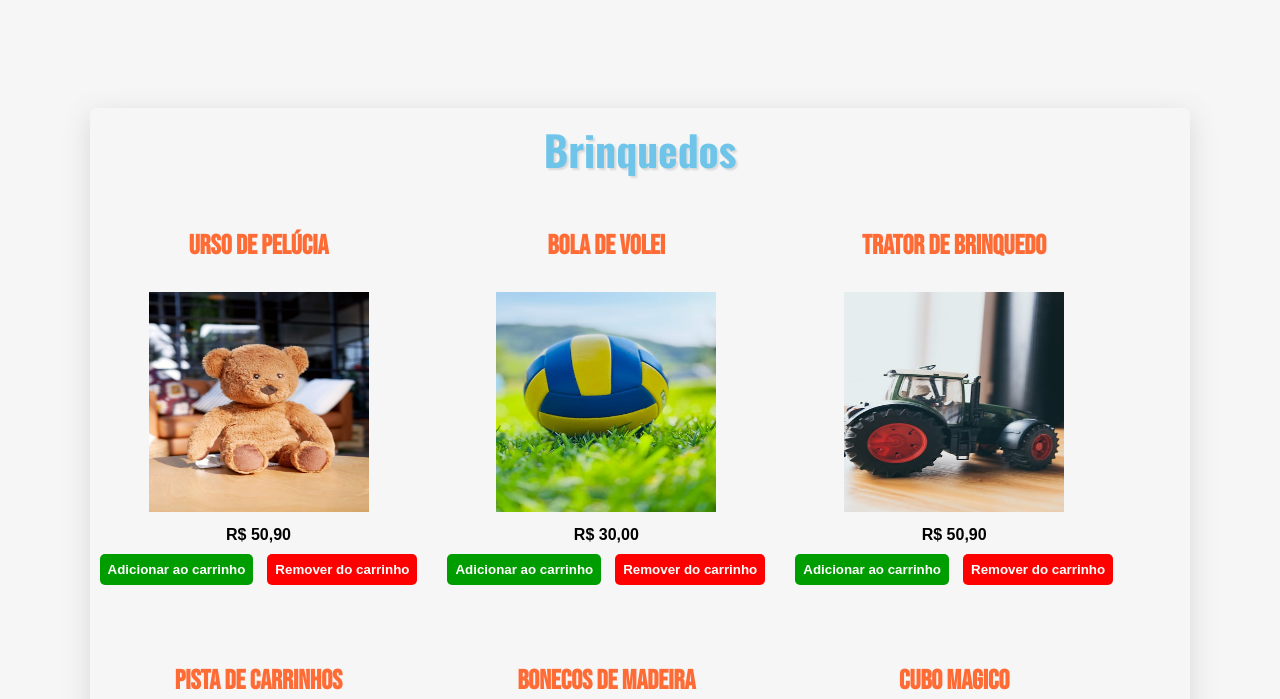
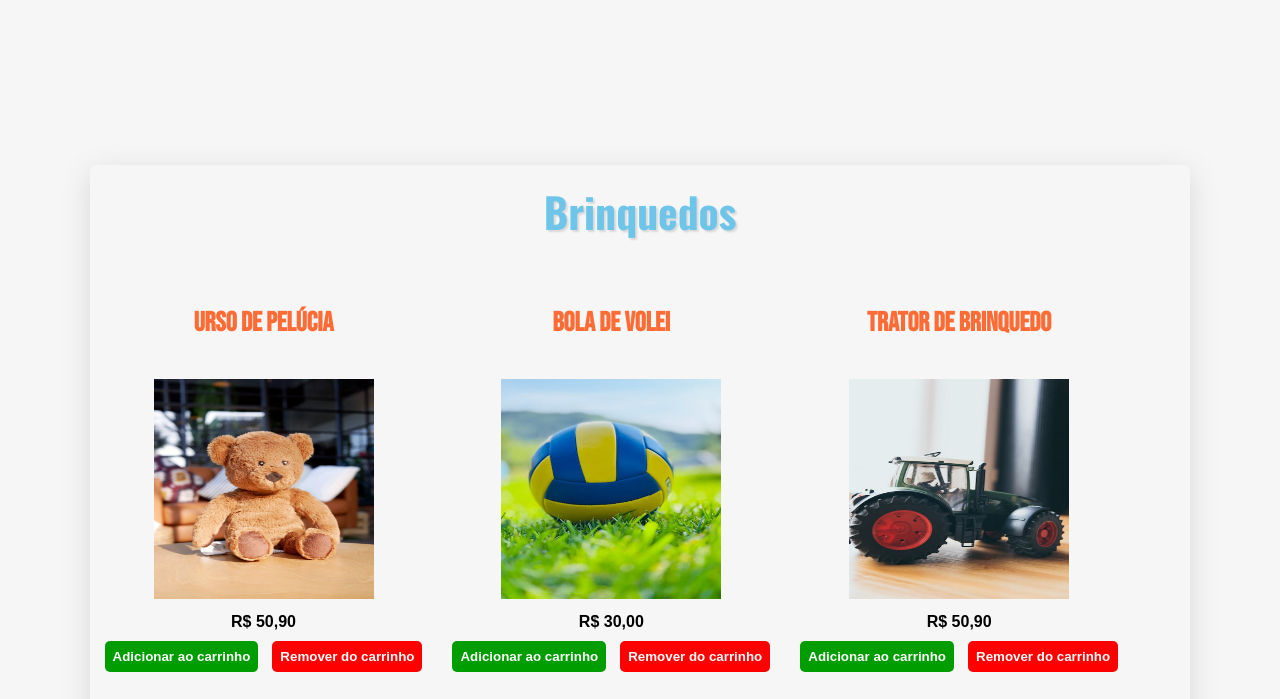
Before and after one commit to ericksantanay/Loja_de_Brinquedos, a plain HTML site: page index.html in a window 1280 px wide. Shown: the part 932-1631 px from the top of the page. Drawn offline with nearby package versions, Linux system fonts and the light colour scheme; a web font is replaced by a local one.

```diff
--- a/index.html
+++ b/index.html
@@ -10,7 +10,7 @@
     <link rel="stylesheet" href="https://fonts.googleapis.com/css2?family=Material+Symbols+Outlined:opsz,wght,FILL,GRAD@20..48,100..700,0..1,-50..200&icon" />
 </head>
 <body>
-    <header class="he" id="#inicio"> <!--Header / Inicio-->
+    <header> <!--Header / Inicio-->
         <nav> <!--Nav / Inicio-->
              <span id="menu_burguer" class="material-symbols-outlined" onclick="ClickMenu()">menu</span>
             <img src="img/logo.png" alt="logo">
@@ -47,7 +47,7 @@
         </div> <!--Mobile Menu / Fim-->
 
     </header> <!--Header Fim-->
-    <main> <!--Main / Inicio-->
+    <main id="#inicio"> <!--Main / Inicio-->
         <div class="foto_fundo"> <!--Div background / Inicio-->
             <!--bacground, foto do Mario-->
         </div> <!--Div background / Fim-->
@@ -119,8 +119,8 @@
             </div> <!--Div container dos brinquedos / Fim-->
         </section> <!--Section brinquedos / Fim-->
 
-        <section id="#sobre" class="section_sobre"> <!--Sobre A loja / Inicio-->
-            <div class="contaiener_sobre">
+        <section class="section_sobre"> <!--Sobre A loja / Inicio-->
+            <div id="#sobre" class="contaiener_sobre">
                 <article id="Sobre_loja"> <!--Article / Inicio-->
                     <h2>Sobre a nossa loja 🧸✨</h2>
                     <p>Bem-vindo à Brinquedolândia!
@@ -128,7 +128,7 @@
                     </p>
 
                     <p>
-                        Em nossa loja, você encontra desde clássicos como carrinhos e bonecas até opções modernas, educativas e interativas.     Trabalhamos sempre para garantir produtos de qualidade, com segurança e carinho em cada detalhe.
+                        Em nossa loja, você encontra desde clássicos como carrinhos e bonecas até opções modernas, educativas e interativas. Trabalhamos sempre para garantir produtos de qualidade, com segurança e carinho em cada detalhe.
                     </p>
 
                     <p>
--- a/style.css
+++ b/style.css
@@ -34,7 +34,7 @@
 /*Header / Cabeçalho*/
 header {
     width: 100%;
-    padding: 20px 7%;
+    padding: 10px 7%;
     background-color: #594328;
     color: var(--branco);
     position: fixed;
@@ -97,7 +97,7 @@ header #mobile_menu ul li,a {
 /*Main / 'Corpo do Site'*/
 
 main {
-    padding: 130px 7%;
+    padding: 110px 7%;
     background-color: #e4e4e452;
 }
 
@@ -111,12 +111,12 @@ main .foto_fundo {
     background-repeat: no-repeat;
 }
 
+
 /*Parte dos brinquedos*/
-
 main .brinq {
     text-align: center;
-    margin-top: 10%;
-    padding: 10px;
+    margin-top: 17%;
+    padding: 15px;
     box-shadow: rgba(100, 100, 111, 0.2) 0px 7px 29px 0px;
     border-radius: 6px;
 }
@@ -139,8 +139,8 @@ main .brinq .container_brinquedos .brinquedos {
 }
 
 main .brinq .container_brinquedos .brinquedos h2 {
-    margin-top: 20px;
-    padding: 30px;
+    margin-top: 25px;
+    padding: 40px;
     font-size: 1.7rem;
     color: var(--laranja);
     font-family: var(--font_subtitulo);
```
